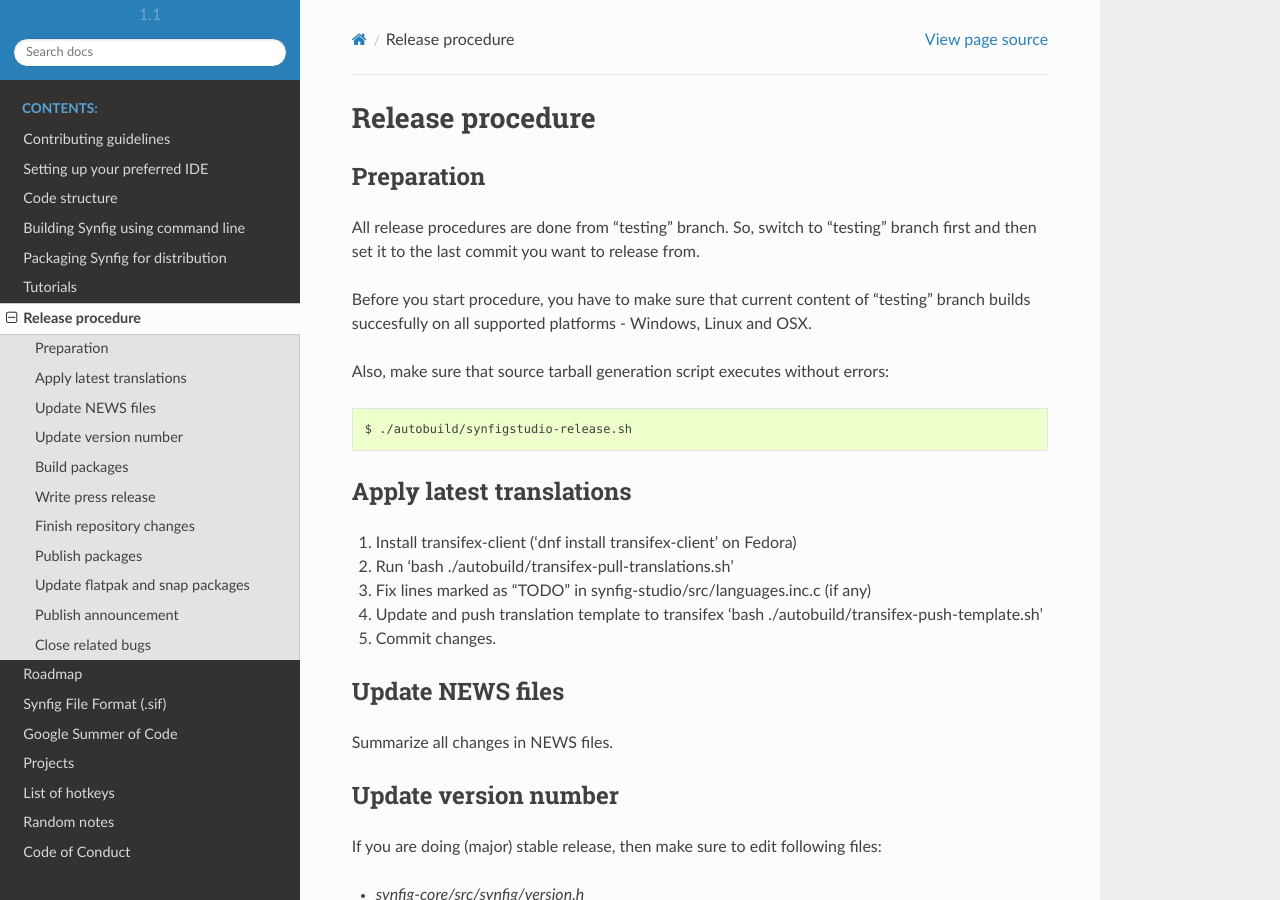
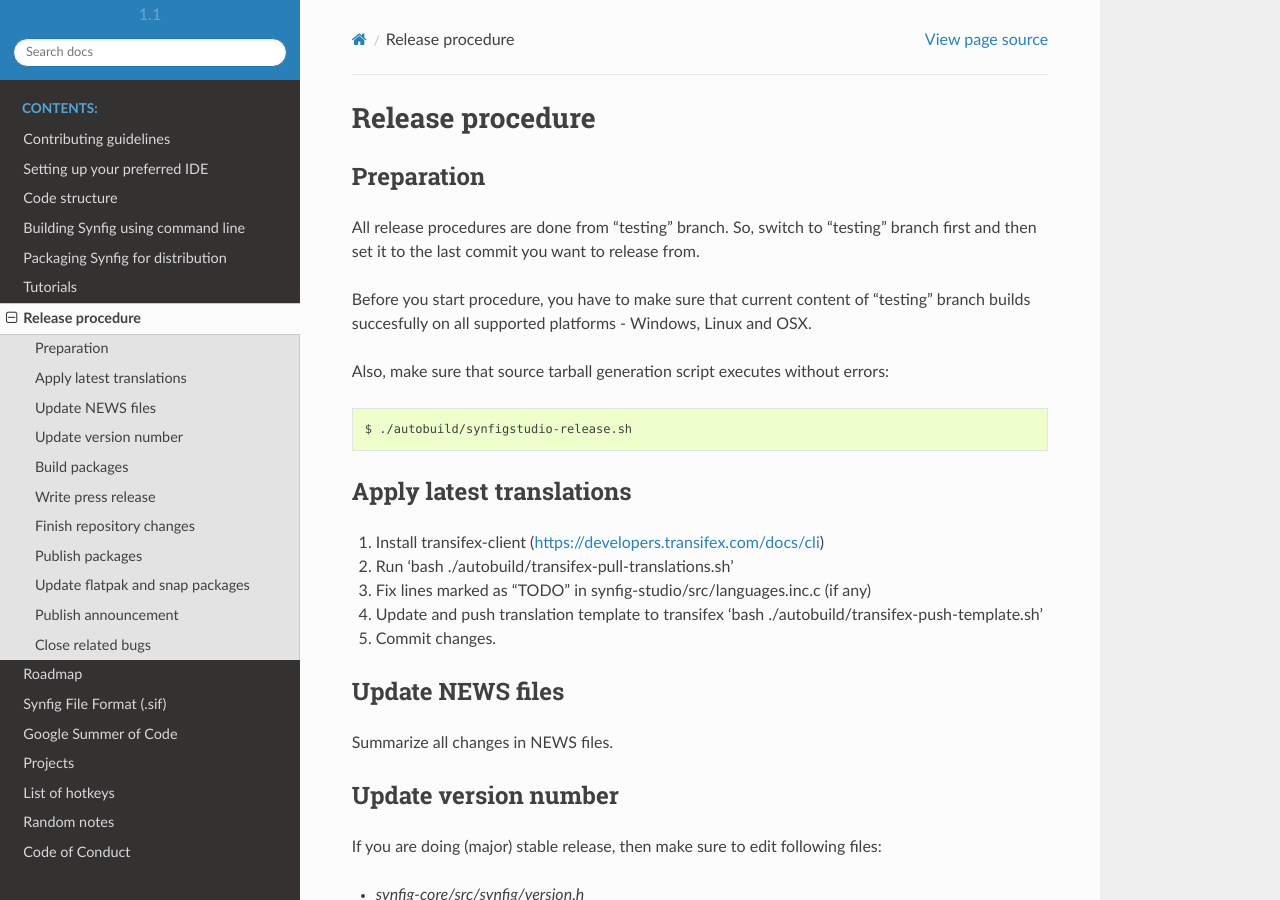
Before and after one commit to synfig/synfig-docs-dev, a Sphinx documentation site: the page built from docs/common/release.rst, in a window 1280 px wide and 900 px high. Built offline with Sphinx 7.4.7 and the Read the Docs theme 2.0.0, drawn with Linux system fonts in a browser that asks for light colours.

Commit message:
Release Notes: Add link to Transifex Client (#111)

```diff
--- a/docs/common/release.rst
+++ b/docs/common/release.rst
@@ -17,7 +17,7 @@
 Apply latest translations
 ~~~~~~~~~~~~~~~~~~~~~~~~~
 
-#. Install transifex-client ('dnf install transifex-client' on Fedora)
+#. Install transifex-client (https://developers.transifex.com/docs/cli)
 #. Run 'bash ./autobuild/transifex-pull-translations.sh'
 #. Fix lines marked as "TODO" in synfig-studio/src/languages.inc.c (if any)
 #. Update and push translation template to transifex 'bash ./autobuild/transifex-push-template.sh'
```
